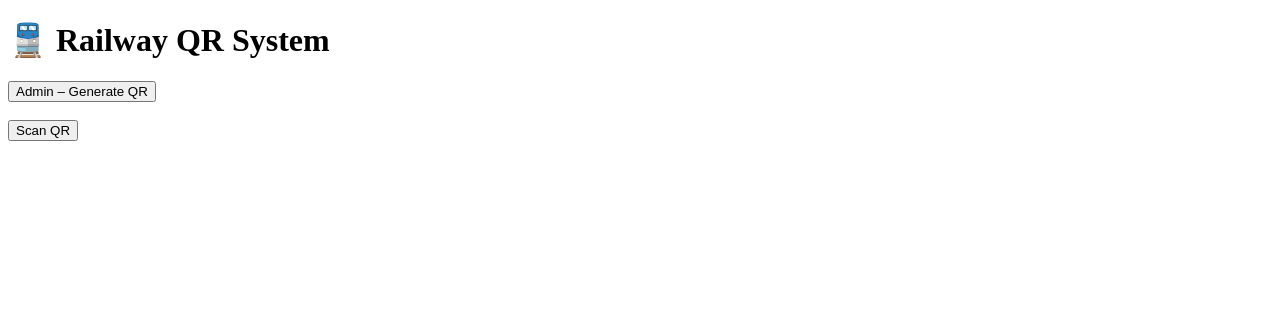
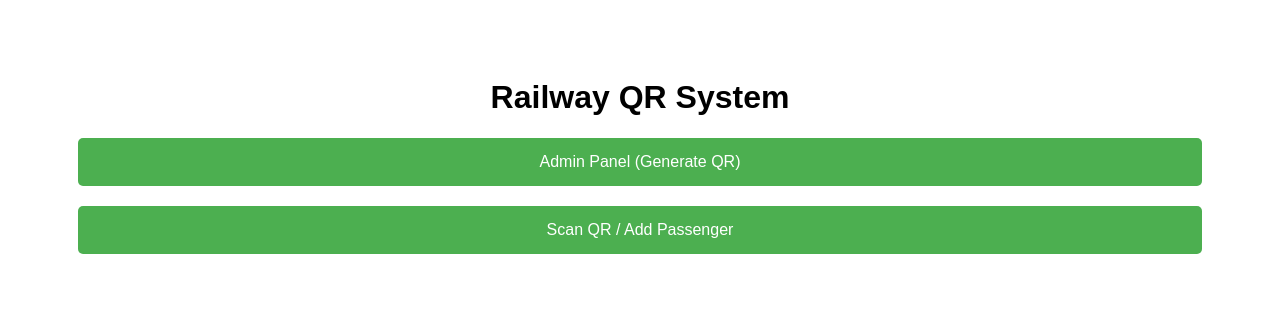
Before and after one commit to SmartFarming50/app, a Flask app: page / in a window 1280 px wide. Shown: the top 323 px of the page. Run offline with Flask 3, Linux system fonts and the light colour scheme.

Commit message:
Update home.html

```diff
--- a/templates/home.html
+++ b/templates/home.html
@@ -1,14 +1,17 @@
 <!DOCTYPE html>
-<html>
+<html lang="en">
 <head>
-    <title>Railway QR System</title>
+    <meta charset="UTF-8">
+    <title>Railway QR System - Home</title>
+    <style>
+        body { font-family: Arial, sans-serif; text-align: center; padding: 50px; }
+        a { display: block; margin: 20px; padding: 15px; background: #4CAF50; color: white; text-decoration: none; border-radius: 5px; }
+        a:hover { background: #45a049; }
+    </style>
 </head>
 <body>
-    <h1>🚆 Railway QR System</h1>
-
-    <button onclick="location.href='/admin-ui'">Admin – Generate QR</button>
-    <br><br>
-
-    <button onclick="location.href='/scan'">Scan QR</button>
+    <h1>Railway QR System</h1>
+    <a href="/admin-ui">Admin Panel (Generate QR)</a>
+    <a href="/scan">Scan QR / Add Passenger</a>
 </body>
 </html>
```
